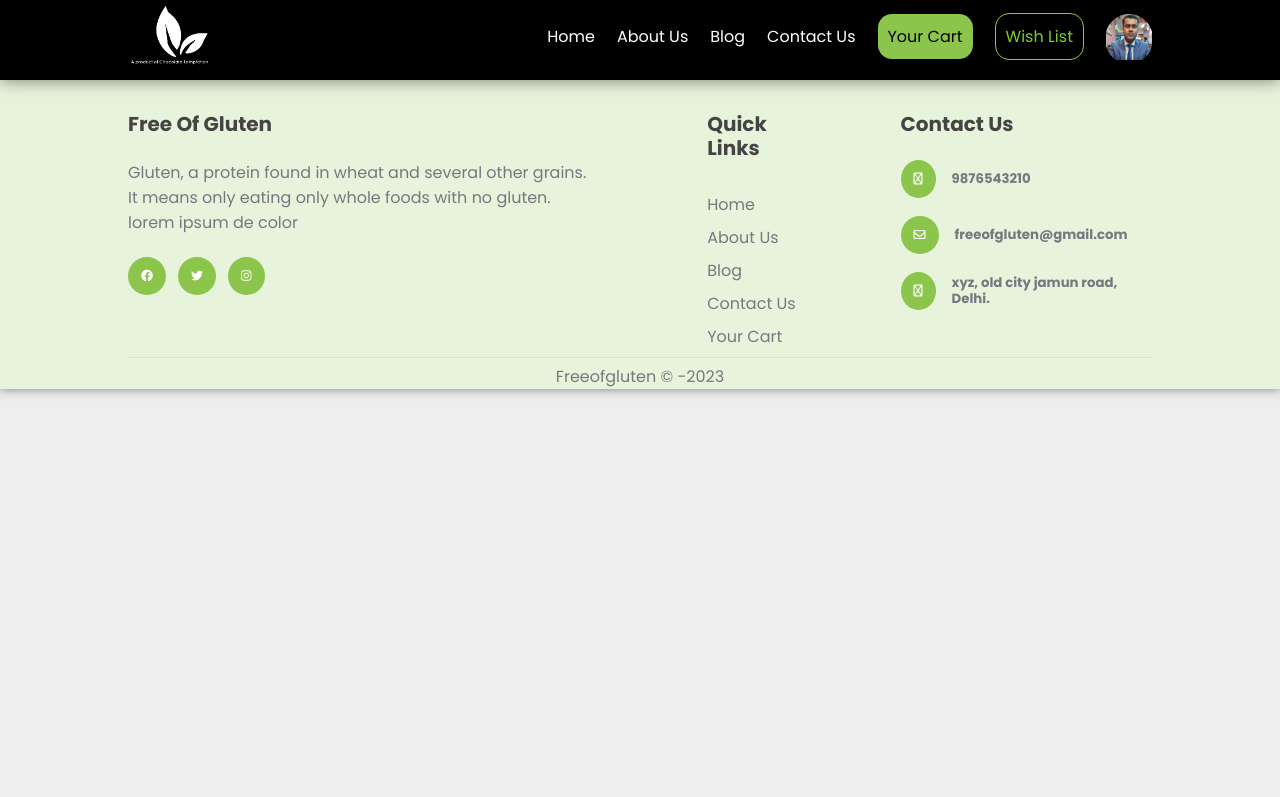
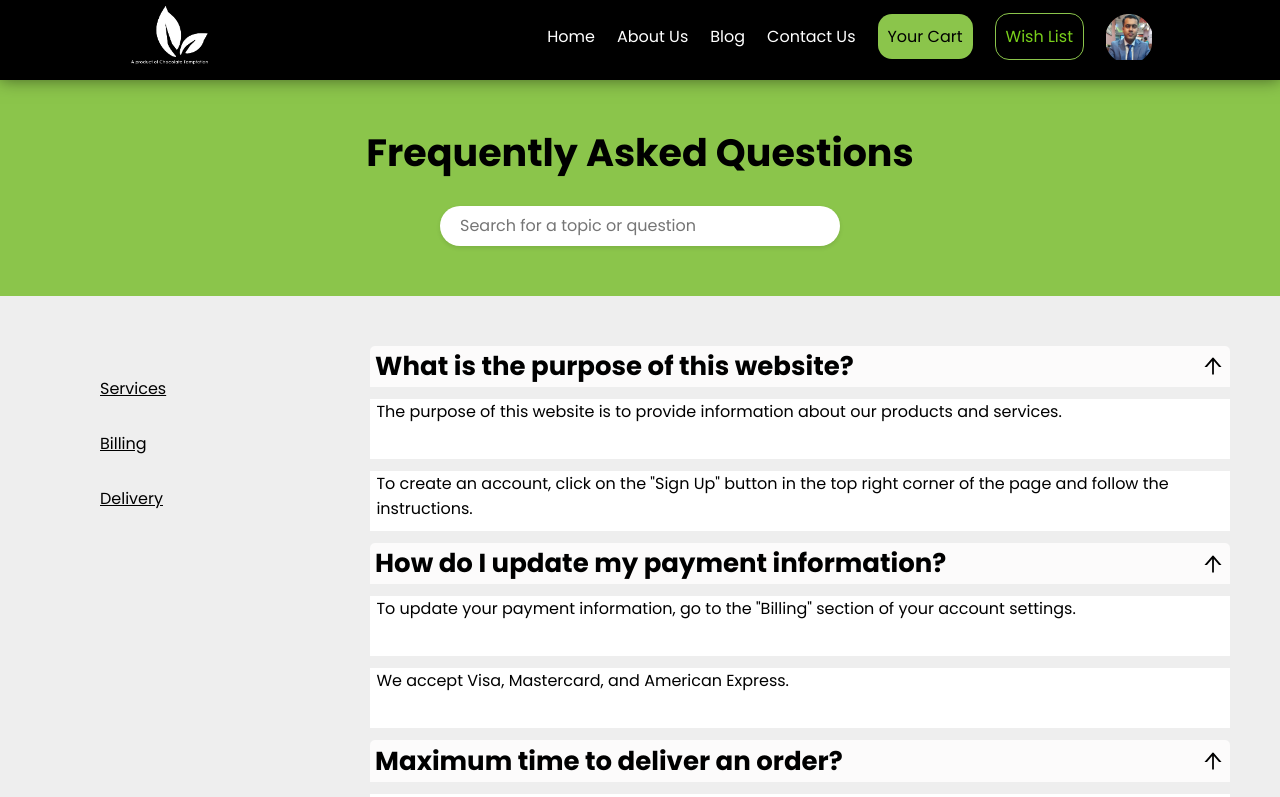
Before and after one commit to Anushka512/fog-website, a React (Create React App) app: page /faq in a window 1280 px wide. Shown: the top 797 px of the page. Built offline with nearby package versions, Linux system fonts and the light colour scheme.

Commit message:
Faq Added

```diff
--- a/src/App.js
+++ b/src/App.js
@@ -5,6 +5,7 @@ import Error from "./Pages/Error/Error.js";
 import Footer from "./Components/Footer/Footer";
 import Home from "./Pages/Home/Home";
 import Login from "./Pages/Login/Login";
+import Faq from "./Pages/FAQ/Faq";
 
 function App() {
   return (
@@ -14,6 +15,7 @@ function App() {
         <Route path="/" element={<Home />} />
         <Route path="/auth" element={<Login />} />
         <Route path="/badreq" element={<Error />} />
+        <Route path="/faq" element={<Faq />} />
       </Routes>
       <Footer />
     </div>
--- /dev/null
+++ b/src/Faq.js
@@ -0,0 +1,14 @@
+import React, { useState } from "react";
+
+function Faq() {
+  const [toggleFaq, SetToggleFaq] = useState(false);
+  return (
+    <div>
+      <button onClick={() => SetToggleFaq(!toggleFaq)}>Tap</button>
+
+      {toggleFaq && <p>Hello</p>}
+    </div>
+  );
+}
+
+export default Faq;
--- /dev/null
+++ b/src/Pages/FAQ/Faq.js
@@ -0,0 +1,127 @@
+import React, { useState } from "react";
+import { AiOutlineArrowUp } from "react-icons/ai";
+import "./Faq.scss";
+
+const Faq = () => {
+  // State for search query
+  const [searchQuery, setSearchQuery] = useState("");
+  const [toggleFaq, setToggleFaq] = useState(false);
+
+  // List of FAQ topics and questions
+  const faqData = [
+    {
+      topic: "Services",
+      questions: [
+        {
+          question: "What is the purpose of this website?",
+          answer:
+            "The purpose of this website is to provide information about our products and services.",
+        },
+        {
+          question: "How do I create an account?",
+          answer:
+            'To create an account, click on the "Sign Up" button in the top right corner of the page and follow the instructions.',
+        },
+        // More questions
+      ],
+    },
+    {
+      topic: "Billing",
+      questions: [
+        {
+          question: "How do I update my payment information?",
+          answer:
+            'To update your payment information, go to the "Billing" section of your account settings.',
+        },
+        {
+          question: "What forms of payment do you accept?",
+          answer: "We accept Visa, Mastercard, and American Express.",
+        },
+        // More questions
+      ],
+    },
+    {
+      topic: "Delivery",
+      questions: [
+        {
+          question: "Maximum time to deliver an order?",
+          answer: "It depends upon the location and your order.",
+        },
+        {
+          question: "Is cash on delivery available?",
+          answer: "Yes,It is availbale.",
+        },
+        // More questions
+      ],
+    },
+    // More topics
+  ];
+
+  // Filter the FAQ data based on search query
+  const filteredData = faqData.filter((topic) => {
+    // Filter topic by name
+    if (topic.topic.toLowerCase().includes(searchQuery.toLowerCase())) {
+      return true;
+    }
+
+    // Filter topic's questions by question text
+    const filteredQuestions = topic.questions.filter((question) => {
+      if (question.question.toLowerCase().includes(searchQuery.toLowerCase())) {
+        return true;
+      }
+      return false;
+    });
+
+    // Return the topic if any of its questions match the search query
+    if (filteredQuestions.length > 0) {
+      return true;
+    }
+
+    return false;
+  });
+
+  return (
+    <div className="faq">
+      <div className="hero">
+        <h1>Frequently Asked Questions</h1>
+        <div className="search">
+          <input
+            type="text"
+            placeholder="Search for a topic or question"
+            value={searchQuery}
+            onChange={(e) => setSearchQuery(e.target.value)}
+          />
+        </div>
+      </div>
+      <div className="content">
+        <div className="left-section">
+          <ul>
+            {filteredData.map((topic) => (
+              <li key={topic.topic}>
+                <a href={`#${topic.topic}`}>{topic.topic}</a>
+              </li>
+            ))}
+          </ul>
+        </div>
+        <div className="right-section">
+          {filteredData.map((topic,id) => (
+            <div id={topic.topic} className={`faq__card ${toggleFaq ? "active__class" : ""}`}>
+              <div className="top__bar">
+                <h3>{topic.questions[0].question}</h3>
+                {/* <h2>{topic.topic}</h2> */}
+                <AiOutlineArrowUp onClick={() => setToggleFaq(!toggleFaq)} />
+              </div>
+              {topic.questions.map((question) => (
+                <div className="faq__desc">
+                  <p>{question.answer}</p>
+                </div>
+              ))}
+            </div>
+          ))}
+        </div>
+      </div>
+    </div>
+  );
+};
+
+export default Faq;
--- /dev/null
+++ b/src/Pages/FAQ/Faq.scss
@@ -0,0 +1,147 @@
+@import "https://fonts.googleapis.com/css2?family=Poppins:wght@200;300;400;500;600;700;800&display=swap";
+
+.faq {
+  .hero {
+    background-color: #8bc54b;
+    padding: 50px;
+    text-align: center;
+
+    h1 {
+      margin-top: 0;
+    }
+
+    .search {
+      margin-top: 30px;
+
+      input[type="text"] {
+        width: 400px;
+        padding: 100px;
+        height: 40px;
+        border: none;
+        border-radius: 20px;
+        padding: 0 20px;
+        font-size: 16px;
+        box-shadow: 0px 2px 4px rgba(0, 0, 0, 0.1);
+
+        &:focus {
+          outline: none;
+        }
+      }
+    }
+  }
+
+  .content {
+    display: flex;
+    flex-direction: row;
+    margin: 50px;
+
+    .left-section {
+      width: 200px;
+      padding-top: 20px;
+      margin-right: 80px;
+      margin-left: 40px;
+
+      ul {
+        list-style-type: none;
+        margin: 0;
+        padding: 0;
+
+        li {
+          margin-bottom: 10px;
+
+          a {
+            display: block;
+            padding: 10px;
+            border-radius: 20px;
+            transition: background-color 0.2s ease-in-out;
+            color: black;
+
+            &:hover {
+              background-color: #8bc54b;
+            }
+          }
+        }
+      }
+    }
+
+    .right-section {
+      flex: 1;
+
+      .topic {
+        margin-bottom: 50px;
+
+        h2 {
+          margin-top: 0;
+          margin-bottom: 30px;
+          margin-left: 450px;
+        }
+
+        .question {
+          margin-bottom: 20px;
+
+          h3 {
+            margin-top: 0;
+            margin-bottom: 10px;
+          }
+
+          p {
+            margin: 0;
+          }
+        }
+      }
+    }
+  }
+}
+
+.faq__card {
+  transition: var(--transition);
+  border-radius: 5px;
+  overflow: hidden;
+
+  .top__bar {
+    background-color: #fcfbfb;
+    display: flex;
+    justify-content: space-between;
+    align-items: center;
+    padding: 0.4vmax;
+
+    svg {
+      font-size: 24px;
+      cursor: pointer;
+    }
+  }
+
+  .faq__desc {
+    overflow: hidden;
+    transition: all 0.4s ease-in-out;
+    padding-left: 0.5vmax;
+    height: 60px;
+    margin-top: 12px;
+    background-color: white;
+    margin-bottom: 12px;
+
+    h3 {
+      font-size: 22px;
+    }
+  }
+}
+.active__class .faq__desc {
+  height: 0;
+}
+
+.active__class {
+  .top__bar {
+    svg {
+      animation: rotate 0.4s ease-in-out forwards;
+    }
+  }
+}
+
+@keyframes rotate {
+  from {
+    transform: rotate(0deg);
+  }
+  to {
+    transform: rotate(180deg);
+  }
+}
--- a/src/Pages/Home/Home.js
+++ b/src/Pages/Home/Home.js
@@ -9,13 +9,14 @@ import TestimonialCard from "../../Components/TestimonialCard/TestimonialCard.js
 import userImg from "../../Assets/Images/Ellipse 6.png";
 
 import "./Home.scss";
-import { Link } from "react-router-dom";
 
 function Home() {
   const [activeFilter, setActiveFilter] = useState("All");
 
   return (
     <Fragment>
+      {/* {---------------------HERO SECTION START----------------------------} */}
+
       <div className="banner">
         <div className="container hero__container">
           <div className="home__h-img">
@@ -33,6 +34,8 @@ function Home() {
           </div>
         </div>
       </div>
+
+      {/* {---------------------HERO SECTION END----------------------------} */}
 
       {/* {---------------------SERVICE SECTION START----------------------------} */}
 
--- a/src/style.scss
+++ b/src/style.scss
@@ -8,6 +8,10 @@
 
 body {
   background-color: #eee;
+}
+
+html{
+  scroll-behavior: smooth;
 }
 
 :root {
```
